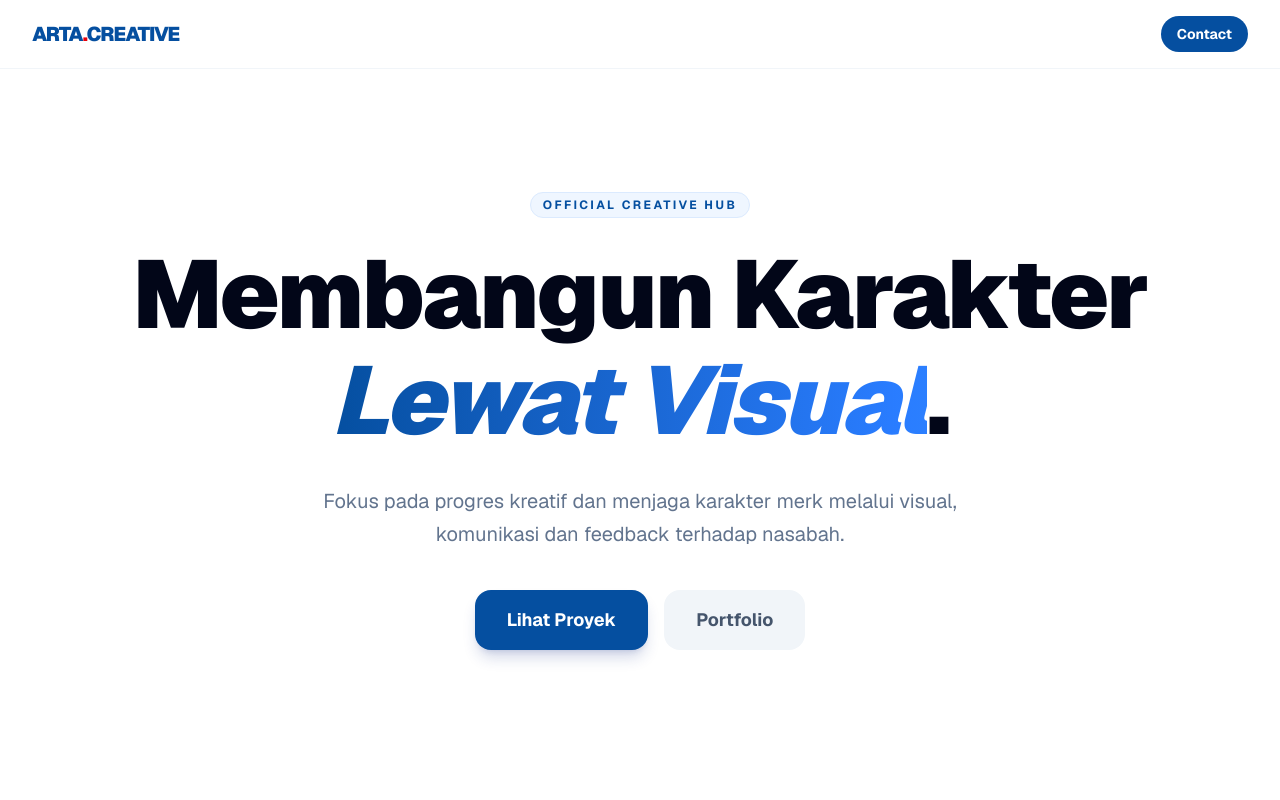
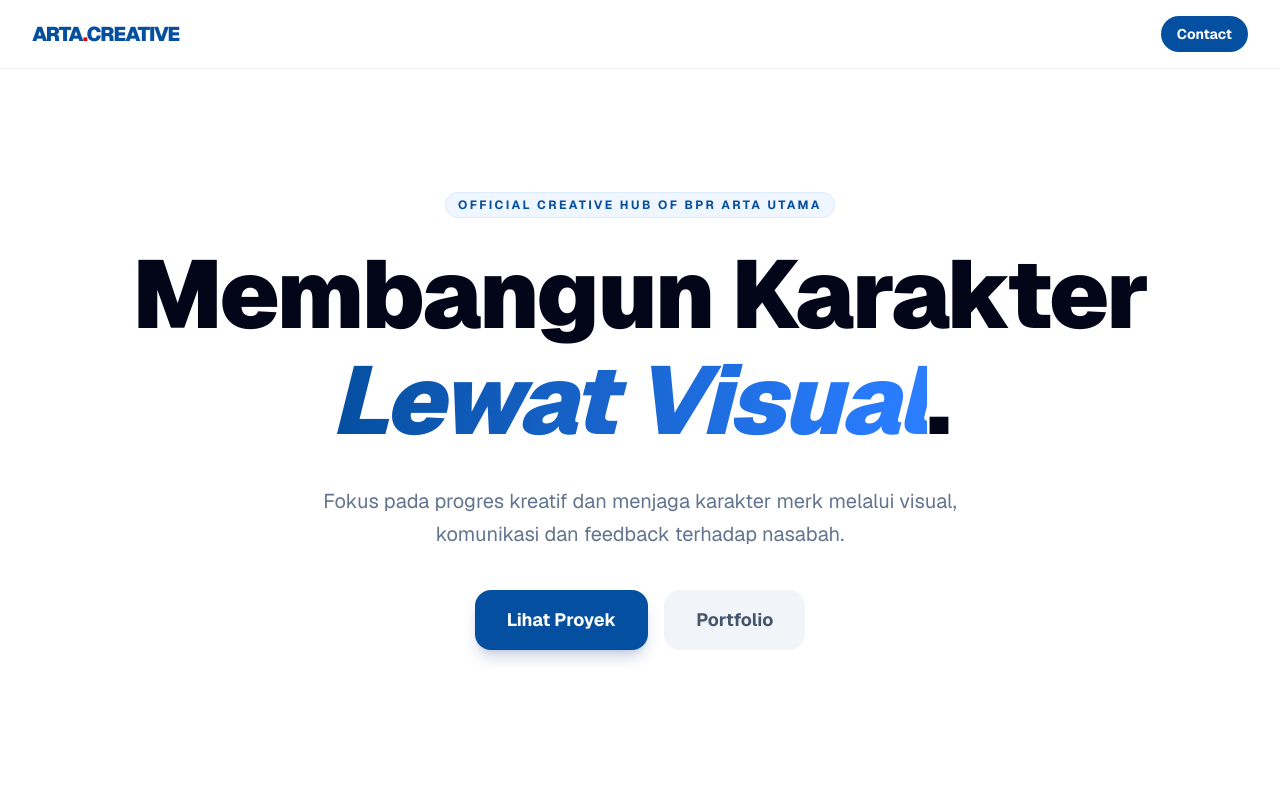
Before and after one commit to AnggaZay/arta-notification, a Next.js app: page / in a window 1280 px wide. Shown: the top 800 px of the page. Built offline with nearby package versions, Linux system fonts and the light colour scheme.

Commit message:
Revisi Final

```diff
--- a/app/page.tsx
+++ b/app/page.tsx
@@ -37,7 +37,7 @@ export default function ArtaCreative() {
       {/* --- HERO SECTION --- */}
       <section className="pt-32 pb-16 md:pt-48 md:pb-24 px-6 text-center">
         <div className="inline-block px-3 py-1 mb-6 text-[10px] md:text-xs font-bold tracking-[0.2em] uppercase bg-blue-50 text-[#054fa0] rounded-full border border-blue-100">
-          Official Creative Hub
+          Official Creative Hub of BPR Arta Utama
         </div>
         <h1 className="text-4xl md:text-8xl font-black mb-6 md:mb-8 tracking-tight text-slate-950 leading-[1.1]">
           Membangun Karakter <br className="hidden md:block" />
```
